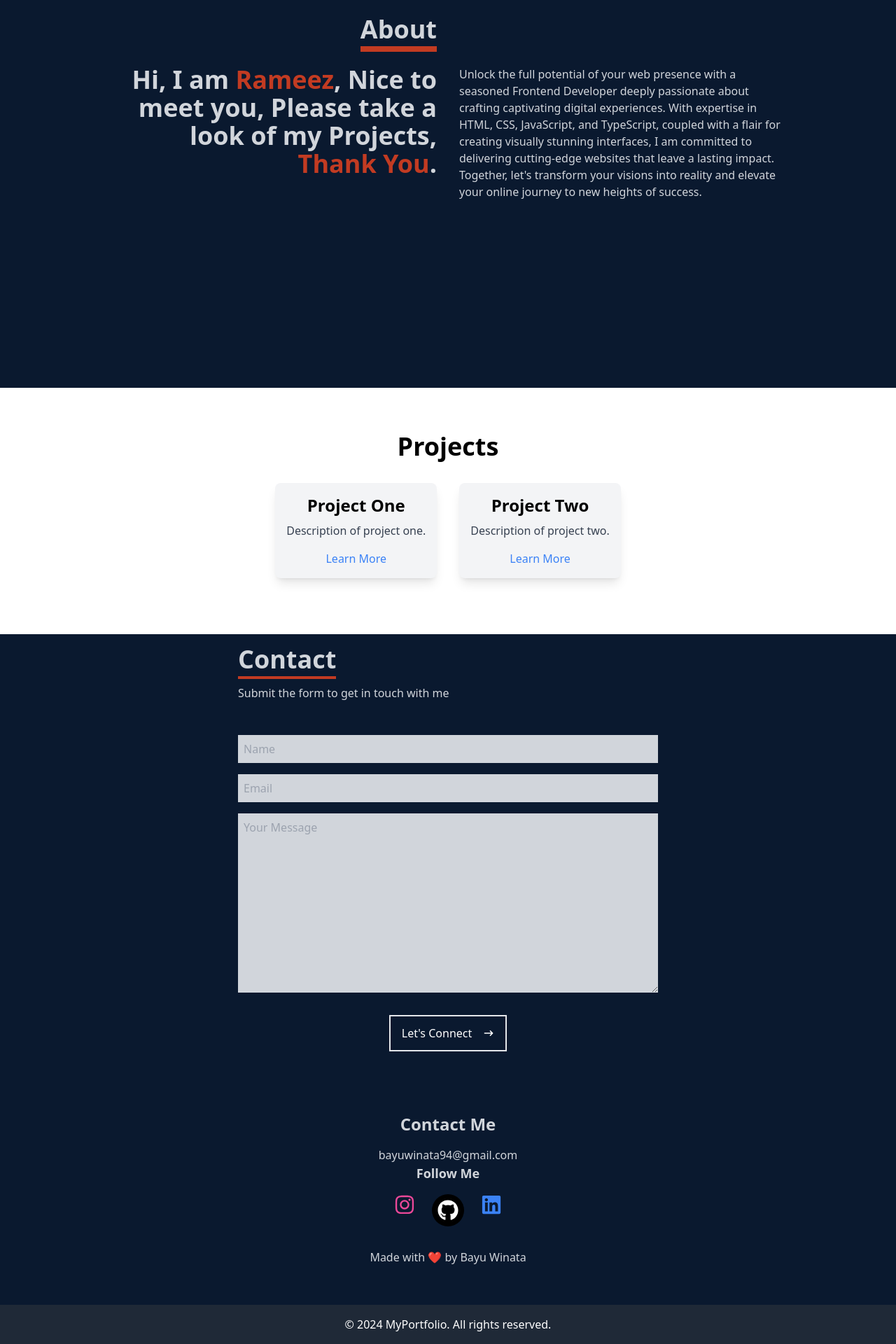
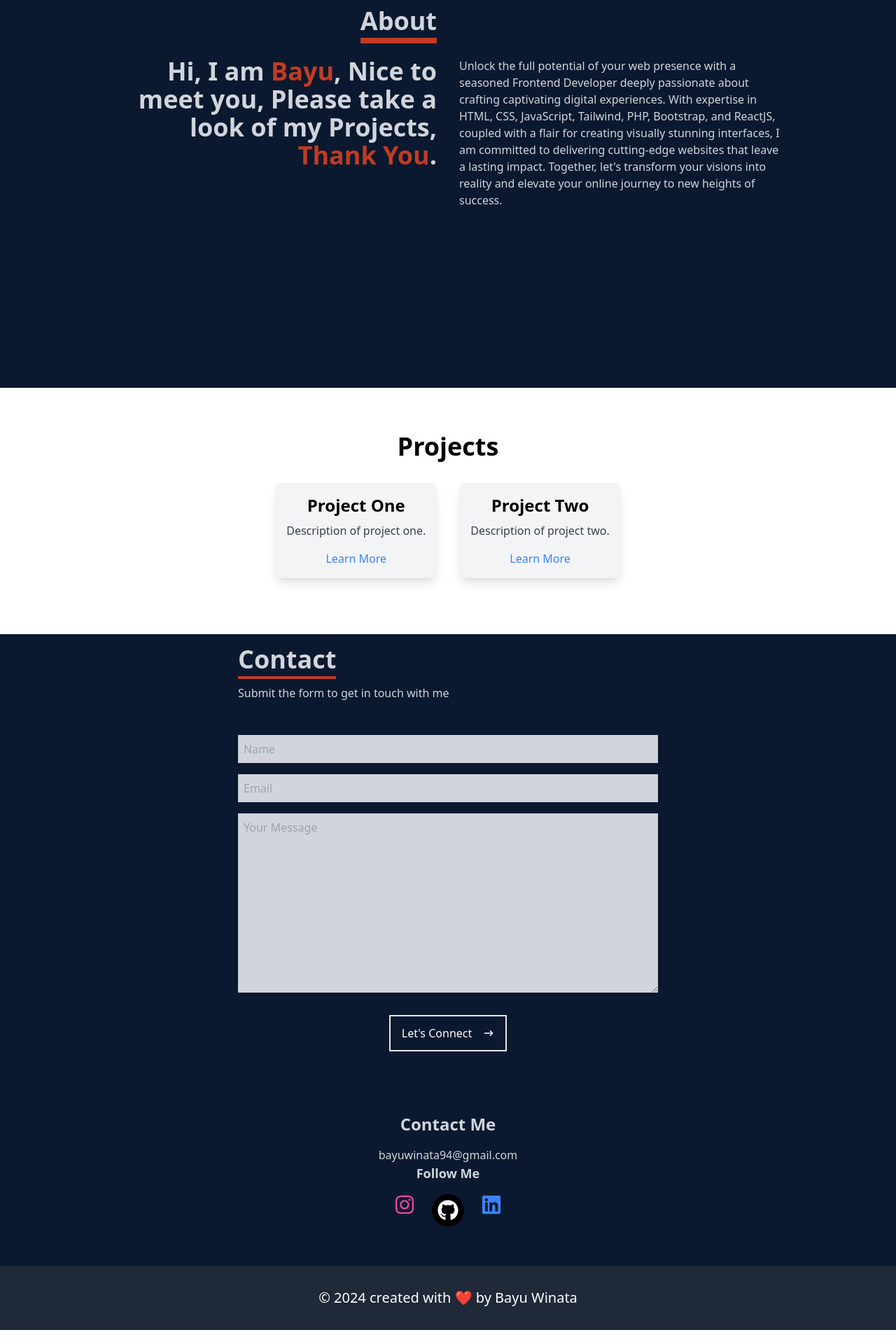
Before and after one commit to BayuWinataa/portfolio-react-tailwind, a React (Create React App) app: page / in a window 1280 px wide. Shown: the part 1110-3030 px from the top of the page at 70% size. Built offline with nearby package versions, Linux system fonts and the light colour scheme.

Commit message:
add feature

```diff
--- a/src/components/AboutSection.jsx
+++ b/src/components/AboutSection.jsx
@@ -21,14 +21,14 @@ const About = () => {
 				<div className="max-w-[1000px] w-full px-4 grid sm:grid-cols-2 gap-8">
 					<div className="sm:text-right text-4xl font-bold" data-aos="fade-right" data-aos-duration="1000">
 						<p>
-							Hi, I am <span className="text-[#C23B22]">Rameez</span>, Nice to meet you, Please take a look of my Projects, <span className="text-[#C23B22]">Thank You</span>.
+							Hi, I am <span className="text-[#C23B22]">Bayu</span>, Nice to meet you, Please take a look of my Projects, <span className="text-[#C23B22]">Thank You</span>.
 						</p>
 					</div>
 					<div data-aos="fade-up" data-aos-duration="1000">
 						<p>
-							Unlock the full potential of your web presence with a seasoned Frontend Developer deeply passionate about crafting captivating digital experiences. With expertise in HTML, CSS, JavaScript, and TypeScript, coupled with a flair
-							for creating visually stunning interfaces, I am committed to delivering cutting-edge websites that leave a lasting impact. Together, let's transform your visions into reality and elevate your online journey to new heights of
-							success.
+							Unlock the full potential of your web presence with a seasoned Frontend Developer deeply passionate about crafting captivating digital experiences. With expertise in HTML, CSS, JavaScript, Tailwind, PHP, Bootstrap, and
+							ReactJS, coupled with a flair for creating visually stunning interfaces, I am committed to delivering cutting-edge websites that leave a lasting impact. Together, let's transform your visions into reality and elevate your
+							online journey to new heights of success.
 						</p>
 					</div>
 				</div>
--- a/src/components/ContactSection.jsx
+++ b/src/components/ContactSection.jsx
@@ -66,19 +66,13 @@ const Contact = () => {
 							<FaInstagram />
 						</a>
 
-						<a href="https://www.github.com/bayuwinata" target="_blank" rel="noopener noreferrer" className="text-white text-3xl bg-black p-2 rounded-full hover:bg-gray-800 transition-transform transform hover:scale-110">
+						<a href="https://www.github.com/BayuWinataa" target="_blank" rel="noopener noreferrer" className="text-white text-3xl bg-black p-2 rounded-full hover:bg-gray-800 transition-transform transform hover:scale-110">
 							<FaGithub />
 						</a>
 
-						<a href="https://www.linkedin.com/" target="_blank" rel="noopener noreferrer" className="text-blue-500 text-3xl hover:text-blue-600 transition-transform transform hover:scale-110">
+						<a href="https://www.linkedin.com/in/bayuwinata" target="_blank" rel="noopener noreferrer" className="text-blue-500 text-3xl hover:text-blue-600 transition-transform transform hover:scale-110">
 							<FaLinkedin />
 						</a>
-					</div>
-				</div>
-
-				<div className="mt-8">
-					<div>
-						<span>Made with ❤️ by Bayu Winata</span>
 					</div>
 				</div>
 			</div>
--- a/src/components/Footer.jsx
+++ b/src/components/Footer.jsx
@@ -2,8 +2,8 @@ import React from 'react';
 
 const Footer = () => {
 	return (
-		<footer className="bg-gray-800 text-white py-4 text-center">
-			<p>&copy; 2024 MyPortfolio. All rights reserved.</p>
+		<footer className="bg-gray-800 text-white py-8 text-center text-xl  ">
+			<p>&copy; 2024 created with ❤️ by Bayu Winata</p>
 		</footer>
 	);
 };
```
